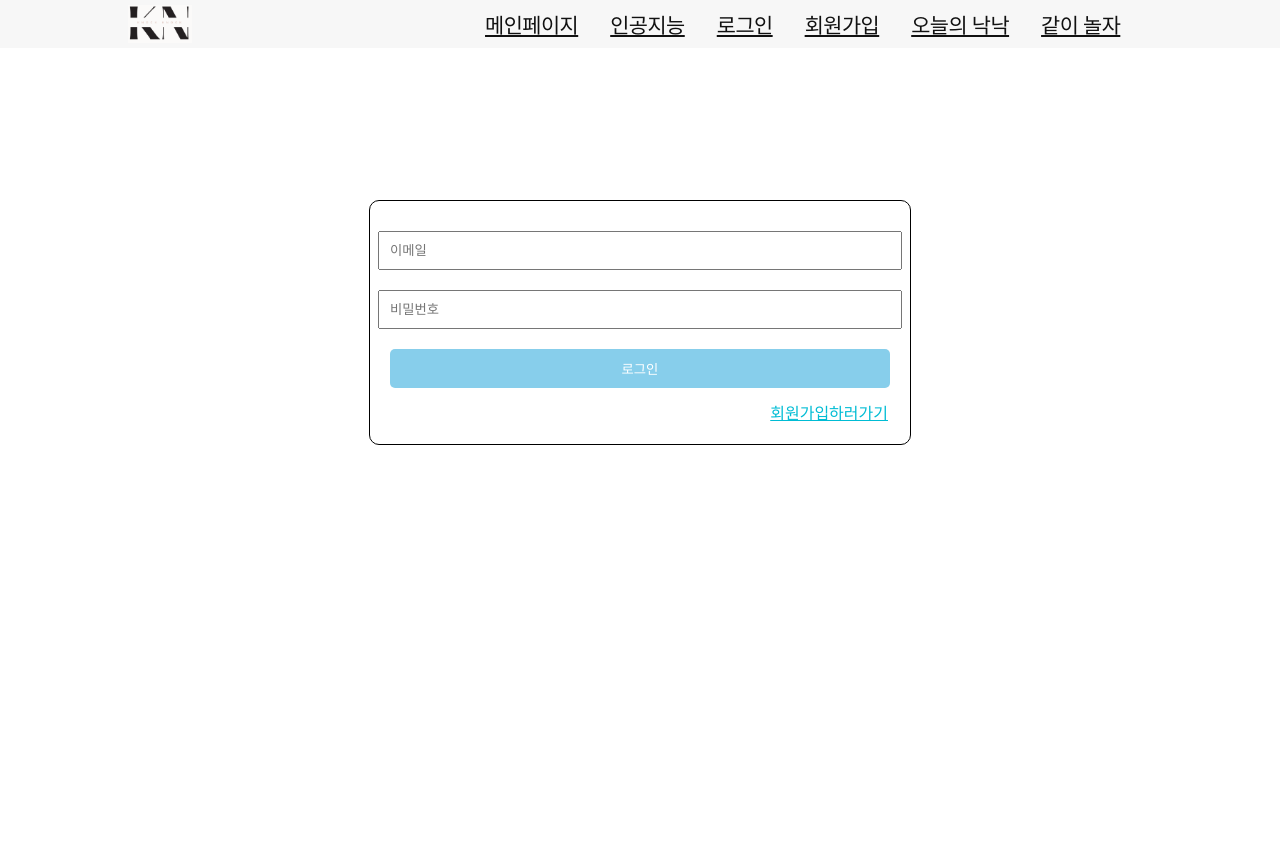
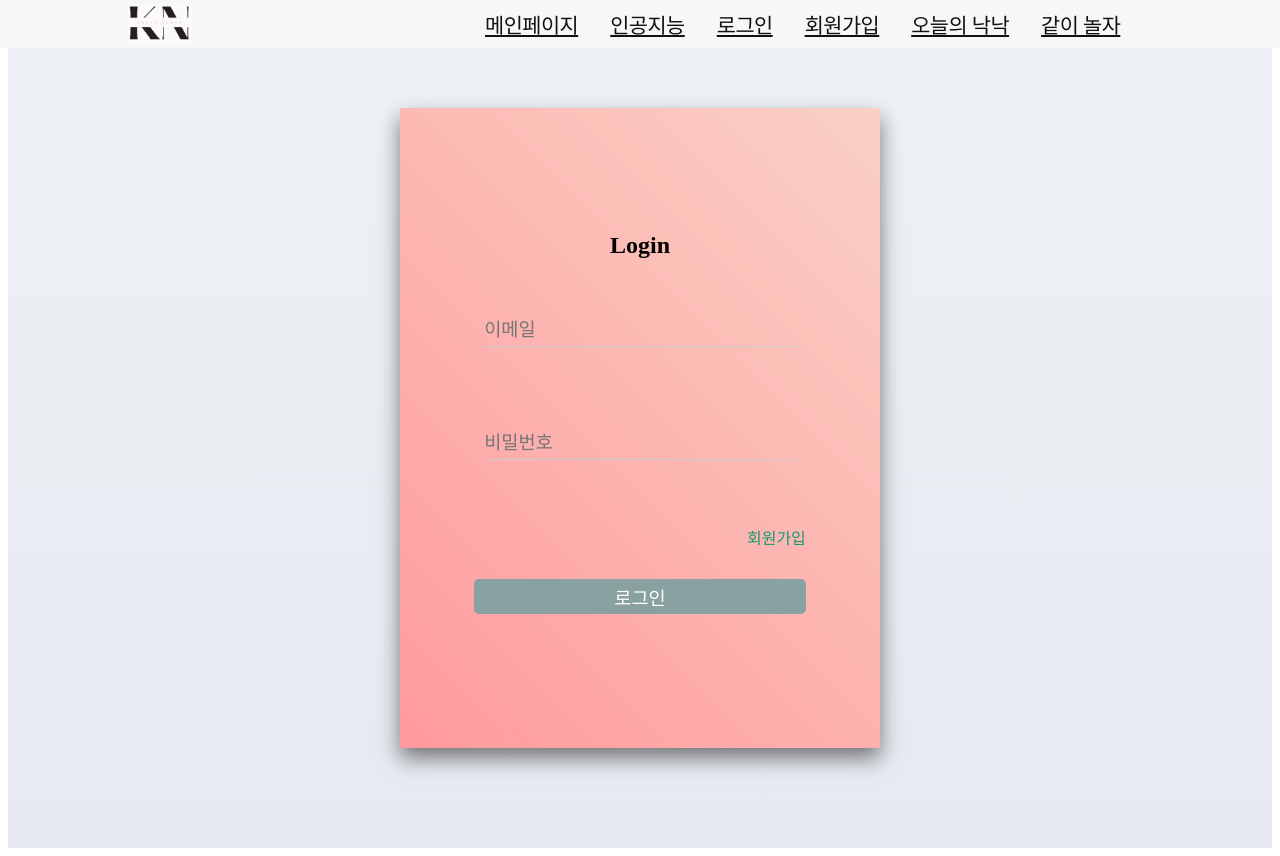
Before and after one commit to jeong1suk/KNOCKKNOCK, a React (Vite) app: page /login in a window 1280 px wide. Before the commit the page ends 800 px from the top, so only its background shows below. Built offline with nearby package versions, Linux system fonts and the light colour scheme; no server answers.

Commit message:
CSS: 로그인 디자인 수정

```diff
--- a/src/pages/login/LoginForm.jsx
+++ b/src/pages/login/LoginForm.jsx
@@ -1,6 +1,6 @@
 import React, { useState, useContext } from "react";
 import { Link, useNavigate } from "react-router-dom";
-import styled from "styled-components";
+import * as S from "./style";
 import * as Api from "../../api";
 import { DispatchContext } from "../../App";
 import { validateEmail, validatePassword } from "../../util/common";
@@ -50,64 +50,58 @@ function LoginForm() {
   };
 
   return (
-    <>
-      <Form>
-        <Input
-          type="email"
+    <S.GradientBackground>
+      <S.Container>
+        <S.Header>Login</S.Header>
+        <S.Form onSubmit={handleSubmit}>
+          <S.InputBox>
+            <input
+              id="email"
+              type="text"
+              name="username"
               placeholder="이메일"
               value={email}
               onChange={(e) => setEmail(e.target.value)}
+              style={{
+                borderBottomColor: email
+                  ? isEmailValid
+                    ? "#ccc"
+                    : "red"
+                  : "#ccc",
+              }}
             />
-        <Input
+            <label htmlFor="username">이메일</label>
+          </S.InputBox>
+          <br />
+          <S.InputBox>
+            <input
+              id="password"
               type="password"
+              name="password"
               placeholder="비밀번호"
               value={password}
               onChange={(e) => setPassword(e.target.value)}
+              style={{
+                borderBottomColor: password
+                  ? isPasswordValid
+                    ? "#ccc"
+                    : "red"
+                  : "#ccc",
+              }}
             />
-        <Button disabled={!isFormValid} onClick={handleSubmit}>
-          로그인
-        </Button>
-        <Linkto to="/register">회원가입하러가기</Linkto>
-      </Form>
-    </>
+            <label htmlFor="password">비밀번호</label>
+          </S.InputBox>
+          <br />
+          <S.Forgot>회원가입</S.Forgot>
+          <S.SubmitButton
+            type="submit"
+            value="로그인"
+            disabled={!isFormValid}
+          />
+        </S.Form>
+      </S.Container>
+    </S.GradientBackground>
   );
 }
 
 export default LoginForm;
-
-const Form = styled.form`
-  display: flex;
-  flex-direction: column;
-  align-items: center;
-  padding: 20px;
-  border: 1px solid black;
-  border-radius: 10px;
-  width: 500px;
-  margin: 200px auto;
-`;
-
-const Input = styled.input`
-  margin: 10px 0;
-  padding: 10px;
-  width: 100%;
-`;
-
-const Button = styled.button`
-  margin: 10px 0;
-  padding: 10px;
-  width: 100%;
-  background-color: skyblue;
-  color: white;
-  border: none;
-  border-radius: 5px;
-  cursor: pointer;
-`;
-
-const Linkto = styled(Link)`
-  display: inline-block;
-  margin-top: 2px;
-  margin-right: 2px;
-  color: #00bcd4;
-  cursor: pointer;
-  margin-left: auto;
-`;
--- /dev/null
+++ b/src/pages/login/style.js
@@ -0,0 +1,126 @@
+import styled from "styled-components";
+export const GradientBackground = styled.div`
+  /* Gradient background with two colors: #e6e9f0 and #eef1f5 */
+  background-image: linear-gradient(to top, #e6e9f0 0%, #eef1f5 100%);
+  padding: 100px;
+`;
+export const Container = styled.div`
+  display: flex;
+  flex-direction: column;
+  align-items: center;
+  justify-content: center;
+  height: 80vh;
+  box-shadow: 0px 10px 20px rgba(0, 0, 0, 0.5);
+  @media (max-width: 480px) {
+    /* viewport 너비가 480px 이하일 경우 */
+    width: 100%; /* 컨테이너 너비를 100%로 설정하여 가로 중앙 정렬 */
+  }
+
+  @media (min-width: 481px) {
+    /* viewport 너비가 481px 이상일 경우 */
+    width: 480px; /* 컨테이너의 너비를 480px로 설정 */
+    margin: 0 auto; /* 컨테이너를 가로 중앙 정렬 */
+  }
+  /* Gradient background with two colors: red and blue */
+  background-image: linear-gradient(
+    45deg,
+    #ff9a9e 0%,
+    #fad0c4 99%,
+    #fad0c4 100%
+  );
+  /* background-image: linear-gradient(to top, #e6e9f0 0%, #eef1f5 100%); */
+`;
+
+export const Header = styled.header`
+  display: flex;
+  justify-content: center;
+  font-size: 24px;
+  font-weight: bold;
+  margin-bottom: 20px;
+`;
+
+export const Form = styled.form`
+  padding: 10px;
+`;
+
+export const InputBox = styled.div`
+  position: relative;
+  margin: 10px 10px;
+
+  input {
+    background: transparent;
+    border: none;
+    border-bottom: solid 1px #ccc;
+    padding: 20px 0px 5px 0px;
+    font-size: 14pt;
+    width: 100%;
+
+    &:placeholder-shown + label {
+      color: #aaa;
+      font-size: 14pt;
+      top: 15px;
+    }
+
+    &:focus + label {
+      color: #8aa1a1;
+      font-size: 10pt;
+      pointer-events: none;
+      position: absolute;
+      left: 0px;
+      top: 0px;
+      transition: all 0.2s ease;
+      -webkit-transition: all 0.2s ease;
+      -moz-transition: all 0.2s ease;
+      -o-transition: all 0.2s ease;
+      transform: translateY(-100%);
+      opacity: 1;
+    }
+
+    &:not(:placeholder-shown) + label {
+      color: #8aa1a1;
+      font-size: 10pt;
+      pointer-events: none;
+      position: absolute;
+      left: 0px;
+      top: 0px;
+      transition: all 0.2s ease;
+      -webkit-transition: all 0.2s ease;
+      -moz-transition: all 0.2s ease;
+      -o-transition: all 0.2s ease;
+      transform: translateY(-100%);
+      opacity: 1;
+    }
+
+    &:focus,
+    &:not(:placeholder-shown) {
+      border-bottom: solid 1px #8aa1a1;
+      outline: none;
+    }
+  }
+
+  label {
+    opacity: 0;
+    transition: all 0.2s ease;
+    -webkit-transition: all 0.2s ease;
+    -moz-transition: all 0.2s ease;
+    -o-transition: all 0.2s ease;
+  }
+`;
+
+export const SubmitButton = styled.input`
+  background-color: #8aa1a1;
+  border: none;
+  color: white;
+  border-radius: 5px;
+  width: 100%;
+  height: 35px;
+  font-size: 14pt;
+  margin-top: 20px;
+`;
+
+export const Forgot = styled.div`
+  text-align: right;
+  font-size: 12pt;
+  color: #179972;
+  margin: 10px 0px;
+`;
```
Lines whose indentation alone changed are shown as unchanged.
